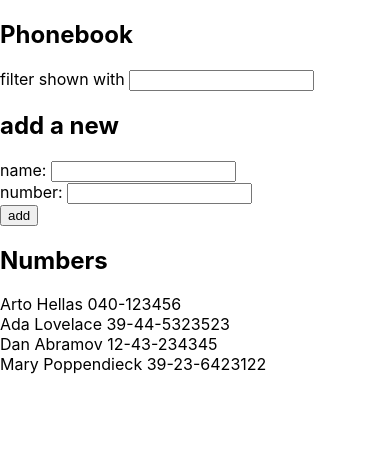
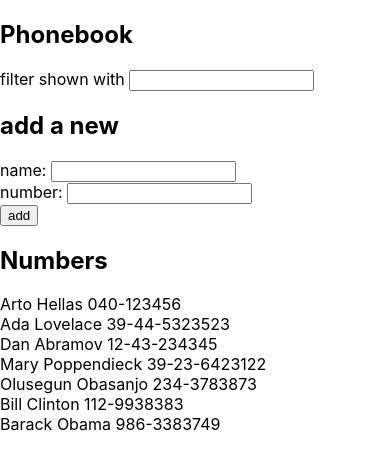
Before and after one commit to iamsuigeneris/part2, a React (Create React App) app in the folder phonebook/: page / in a window 390 px wide. Shown: the top 470 px of the page. Built offline with nearby package versions, Linux system fonts and the light colour scheme; data requests are answered from the project's data file; the HTML template or start-up script is replaced by a standard one.

Commit message:
2.15: Phonebook step7

```diff
--- a/phonebook/db.json
+++ b/phonebook/db.json
@@ -1,5 +1,5 @@
 {
-    "persons":[
+  "persons": [
     {
       "name": "Arto Hellas",
       "number": "040-123456",
@@ -19,6 +19,21 @@
       "name": "Mary Poppendieck",
       "number": "39-23-6423122",
       "id": 4
+    },
+    {
+      "name": "Olusegun Obasanjo",
+      "number": "234-3783873",
+      "id": 5
+    },
+    {
+      "name": "Bill Clinton",
+      "number": "112-9938383",
+      "id": 6
+    },
+    {
+      "name": "Barack Obama",
+      "number": "986-3383749",
+      "id": 7
     }
   ]
 }
--- a/phonebook/src/App.js
+++ b/phonebook/src/App.js
@@ -41,7 +41,11 @@ const App = () => {
         if(people.includes(newName)){
             alert(`${newName} is already added to phonebook`)
         }else{
-            setPersons(persons.concat(personObject))
+            axios
+            .post('http://localhost:3001/persons', personObject)
+            .then(response => {
+                setPersons(persons.concat(personObject))
+            })
         }
         setNewName('')
         setNewNumber('')
--- a/phonebook/src/components/Filters.js
+++ b/phonebook/src/components/Filters.js
@@ -4,7 +4,7 @@ const Filters = ({searchTerm,handleSearchChange}) => {
 
     return(
         <div>
-            filter shown with <input value={searchTerm} onChange={handleSearchChange}/>
+            filter shown with <input value={searchTerm} onChange={handleSearchChange} />
         </div>
     )
 }
```
Lines whose indentation alone changed are shown as unchanged.
